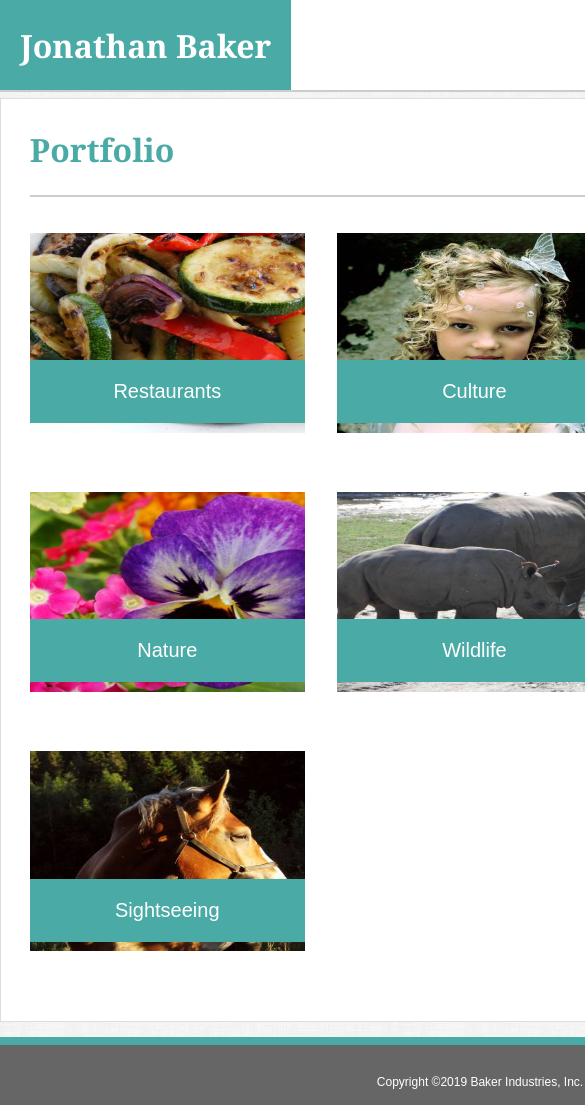
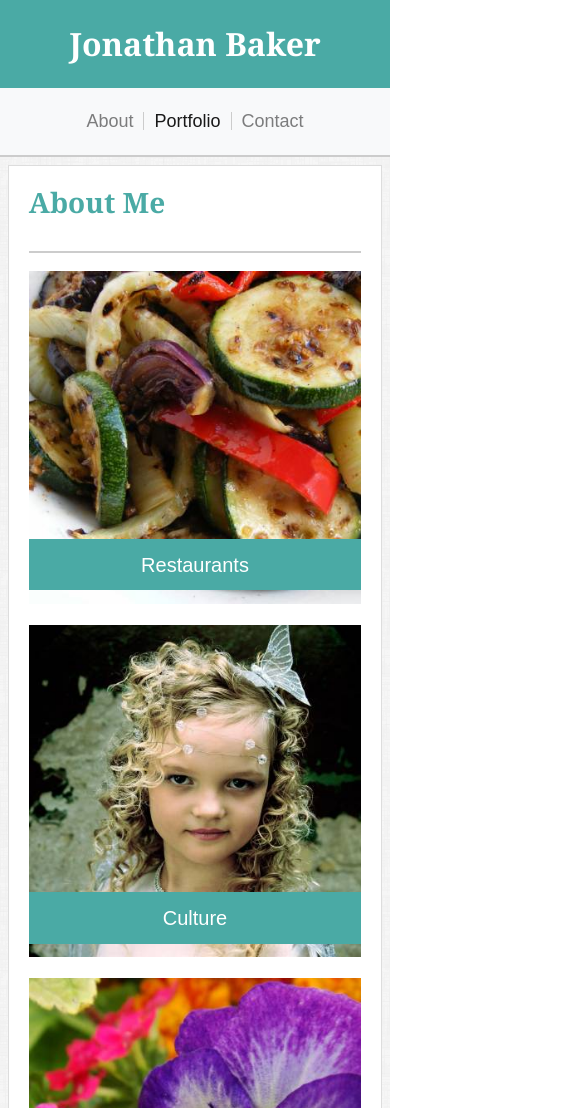
Before and after one commit to ssorpg/Bootstrap-Portfolio, a plain HTML site: page portfolio.html in a window 390 px wide. Shown: the top 1108 px of the page, 585 px wide, since content can reach past the window. Drawn offline with nearby package versions, Linux system fonts and the light colour scheme.

Commit message:
portfolio page complete

```diff
--- a/Assets/CSS/style2.css
+++ b/Assets/CSS/style2.css
@@ -1,15 +1,27 @@
+html, body {
+  height: 100%;
+}
 body {
     background-image: url("../Images/body_background.png");
     font-family: 'Arial', 'Helvetica Neue', Helvetica, sans-serif;
+    overflow-y: scroll;
     color: #777777;
+}
+#wrapper {
+    min-height: 100%;
+    height: auto !important;
+    height: 100%;
+    margin: 0 auto -60px;
 }
 .navbar {
     padding: 0;
     border-bottom: solid #cccccc 2px;
 }
-.container {
-    width: 80%;
-    padding: 0;
+.navbar-expand {
+    flex-flow: row wrap;
+}
+.navbar-brand {
+    margin: 0;
 }
 #myname {
     background-color: #4aaaa5;
@@ -18,18 +30,41 @@ body {
     font-size: 32px;
     font-weight: bold;
     font-family: 'Georgia', Times, 'Times New Roman', serif;
+    margin-left: 2%;
+}
+#navbarNav {
+    margin-right: 2%;
+}
+@media only screen and (max-width: 575px) {
+    #myname {
+        margin: 0;
+        width: 100%;
+        text-align: center;
+        padding: 20px 0 20px 0;
+    }
+    #navbarNav {
+        margin: auto;
+        text-align: center;
+        padding: 12px 0 12px;
+    }
+}
+.font-18px {
+    font-size: 18px;
 }
 .navdivider {
     height: 18px;
-    margin: 12px 0 12px 0;
+    margin: 12px 2px 12px 2px;
     width: 0.5px;
     border-right: solid #cccccc 0.5px;
+}
+#main {
+    margin: 2%;
 }
 #content {
     box-sizing: border-box;
     padding: 20px;
     background-color: #ffffff;
-    margin-top: 3%;
+    border: solid #dddddd 1px;
 }
 h2 {
     color: #4aaaa5;
@@ -41,12 +76,42 @@ h2 {
     margin: 24px auto 18px auto;
     border: solid #cccccc 1px;
 }
+img {
+    width: 100%;
+}
 #profilepicture {
-    width: 100%;
-    float: left;
-    padding-top: 10px;
+    padding: 10px 0 10px;
 }
-div > p {
+#bio {
     margin: 0;
     line-height: 2em;
 }
+.margin-bottom {
+    margin-bottom: calc( 3% + 10px );
+}
+.portfolioimagetext {
+    position: absolute;
+    bottom: calc( 10px + 1% );
+    left: 15px; /* Offsets the left side 15px margin in bootstrap */
+    padding-top: 3%;
+    padding-bottom: 3%;
+    font-size: 20px;
+    width: calc( 100% - 30px ); /* Offsets both side 15px margins in bootstrap */
+    background-color: #4aaaa5;
+    text-align: center;
+    color: #ffffff;
+}
+#footer, #footerfix {
+    height: 60px;
+}
+#footer {
+    margin: 0;
+    border-top: solid #4aaaa5 8px;
+    background-color: #666666;
+    color: #ffffff;
+}
+#copyright {
+    text-align: center;
+    font-size: 12px;
+    margin-top: 15px;
+}
--- a/portfolio.html
+++ b/portfolio.html
@@ -1,68 +1,88 @@
 <!DOCTYPE html>
 <html lang="en">
+
 <head>
     <title>My Portfolio</title>
-    <link rel="stylesheet" type="text/css" href="Assets/CSS/style.css" />
+    <link rel="stylesheet" href="https://stackpath.bootstrapcdn.com/bootstrap/4.3.1/css/bootstrap.min.css"
+        integrity="sha384-ggOyR0iXCbMQv3Xipma34MD+dH/1fQ784/j6cY/iJTQUOhcWr7x9JvoRxT2MZw1T" crossorigin="anonymous">
+    <link rel="stylesheet" type="text/css" href="Assets/CSS/style2.css" />
     <meta charset="UTF-8">
 </head>
 
 <body>
-    <main id="wrapper">
-        <header>
-            <div id="header960">
-                <h1>Jonathan Baker</h1>
+    <div id="wrapper">
+        <nav class="navbar navbar-expand navbar-light bg-light justify-content-between">
+            <a class="navbar-brand" id="myname" href="index.html">Jonathan Baker</a>
+            <div id="navbarNav">
+                <ul class="navbar-nav">
+                    <li class="nav-item">
+                        <a class="nav-link font-18px" href="index.html">About</a>
+                    </li>
+                    <li class="navdivider"></li>
+                    <li class="nav-item active">
+                        <a class="nav-link font-18px" href="portfolio.html">Portfolio <span
+                                class="sr-only">(current)</span></a>
+                    </li>
+                    <li class="navdivider"></li>
+                    <li class="nav-item">
+                        <a class="nav-link font-18px" href="contact.html">Contact</a>
+                    </li>
+                </ul>
+            </div>
+        </nav>
 
-                <nav>
-                    <ul>
-                        <li class="navbutton"><a href="index.html">About</a></li>
-                        <li class="navdivider"></li>
-                        <li class="navbutton"><a href="portfolio.html">Portfolio</a></li>
-                        <li class="navdivider"></li>
-                        <li class="navbutton" style="padding-right: 0;"><a href="contact.html">Contact</a></li>
-                    </ul>
-                </nav>
+        <div class="row" id="main">
+            <div class="col-md-7" id="content">
+                <div class="row">
+                    <div class="col-12">
+                        <h2>About Me</h2>
                     </div>
-        </header>
-
-        <section>
-            <div id="content">
-                <h2>Portfolio</h2>
-
+                </div>
+                <div class="row">
+                    <div class="col-12">
                         <div id="maindivider"></div>
-
-                <figure class="portfolioimagediv">
-                    <img src="Assets/Images/portfolio_1.jpg" class="portfolioimage" alt="An image of cooked food.">
+                    </div>
+                </div>
+                <div class="row justify-content-between">
+                    <figure class="col-sm-6 margin-bottom">
+                        <img src="Assets/Images/portfolio_1.jpg" alt="An image of cooked food.">
 
                         <figcaption class="portfolioimagetext">Restaurants</figcaption>
                     </figure>
-                <figure class="portfolioimagediv">
-                    <img src="Assets/Images/portfolio_2.jpg" class="portfolioimage" alt="An image of a child wearing head ornamentation.">
+                    <figure class="col-sm-6 margin-bottom">
+                        <img src="Assets/Images/portfolio_2.jpg" alt="An image of a child wearing head ornamentation.">
 
                         <figcaption class="portfolioimagetext">Culture</figcaption>
                     </figure>
-                <figure class="portfolioimagediv">
-                    <img src="Assets/Images/portfolio_3.jpg" class="portfolioimage" alt="An image of flowers in their natural habitat.">
+                    <figure class="col-sm-6 margin-bottom">
+                        <img src="Assets/Images/portfolio_3.jpg" alt="An image of flowers in their natural habitat.">
 
                         <figcaption class="portfolioimagetext">Nature</figcaption>
                     </figure>
-                <figure class="portfolioimagediv">
-                    <img src="Assets/Images/portfolio_4.jpg" class="portfolioimage" alt="An image of rhinos milling around an open field.">
+                    <figure class="col-sm-6 margin-bottom">
+                        <img src="Assets/Images/portfolio_4.jpg" alt="An image of rhinos milling around an open field.">
 
                         <figcaption class="portfolioimagetext">Wildlife</figcaption>
                     </figure>
-                <figure class="portfolioimagediv">
-                    <img src="Assets/Images/portfolio_5.jpg" class="portfolioimage" alt="An image of a horse taken from a photogenic angle.">
+                    <figure class="col-sm-6 margin-bottom">
+                        <img src="Assets/Images/portfolio_5.jpg"
+                            alt="An image of a horse taken from a photogenic angle.">
 
                         <figcaption class="portfolioimagetext">Sightseeing</figcaption>
                     </figure>
                 </div>
-        </section>
-    </main>
+            </div>
+        </div>
+        <div id="footerfix"></div>
+    </div>
 
-    <footer>
-        <div id="copyright">
-            Copyright ©2019 Baker Industries, Inc.
+    <div class="container-fluid" id="footer">
+        <div class="row">
+            <div class="col-12">
+                <p id="copyright">Copyright &copy; Baker Industries, Inc.</p>
             </div>
-    </footer>
+        </div>
+    </div>
 </body>
+
 </html>
```
Also changed, not shown: index.html (+28 -22 lines). Lines whose indentation alone changed are shown as unchanged.
